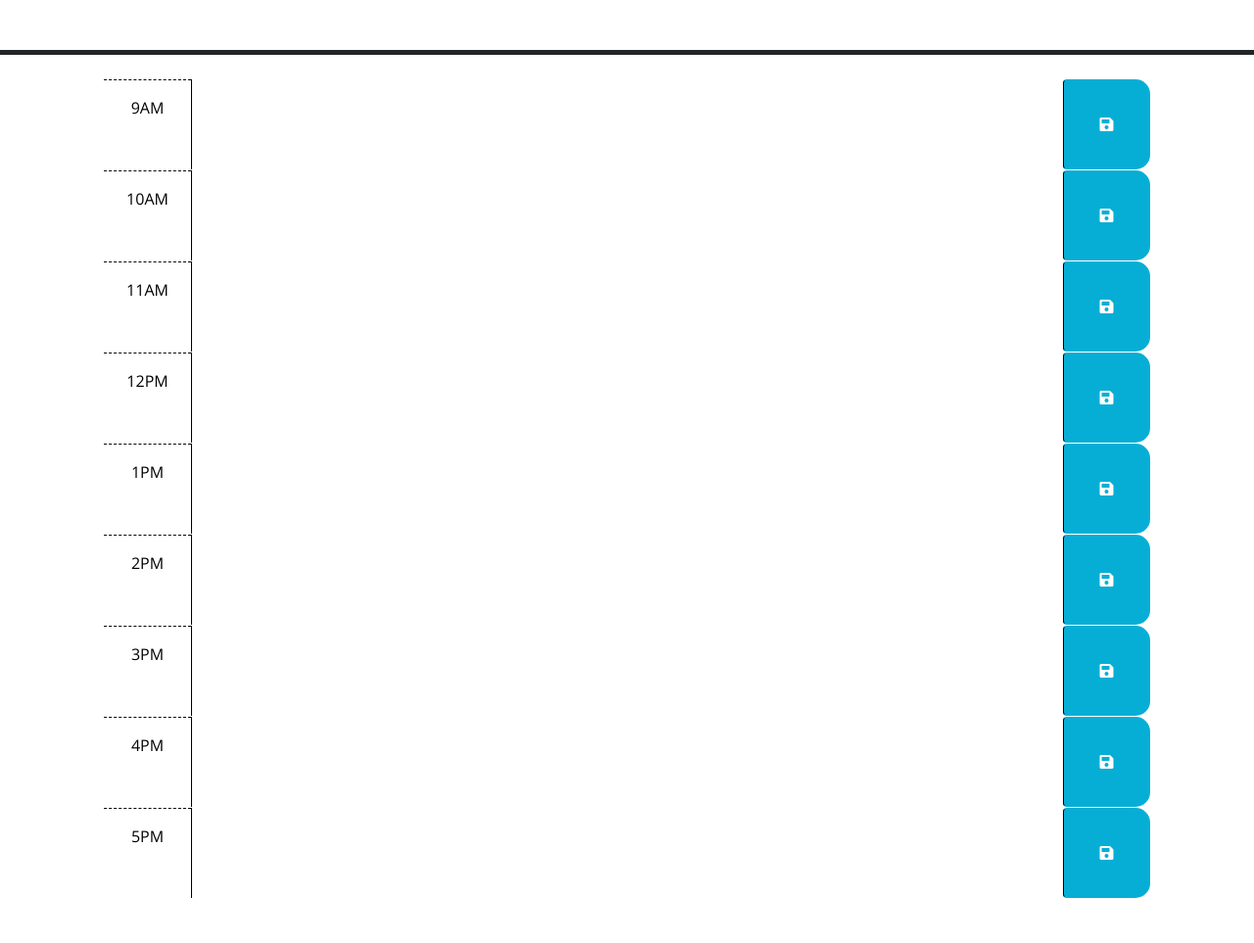
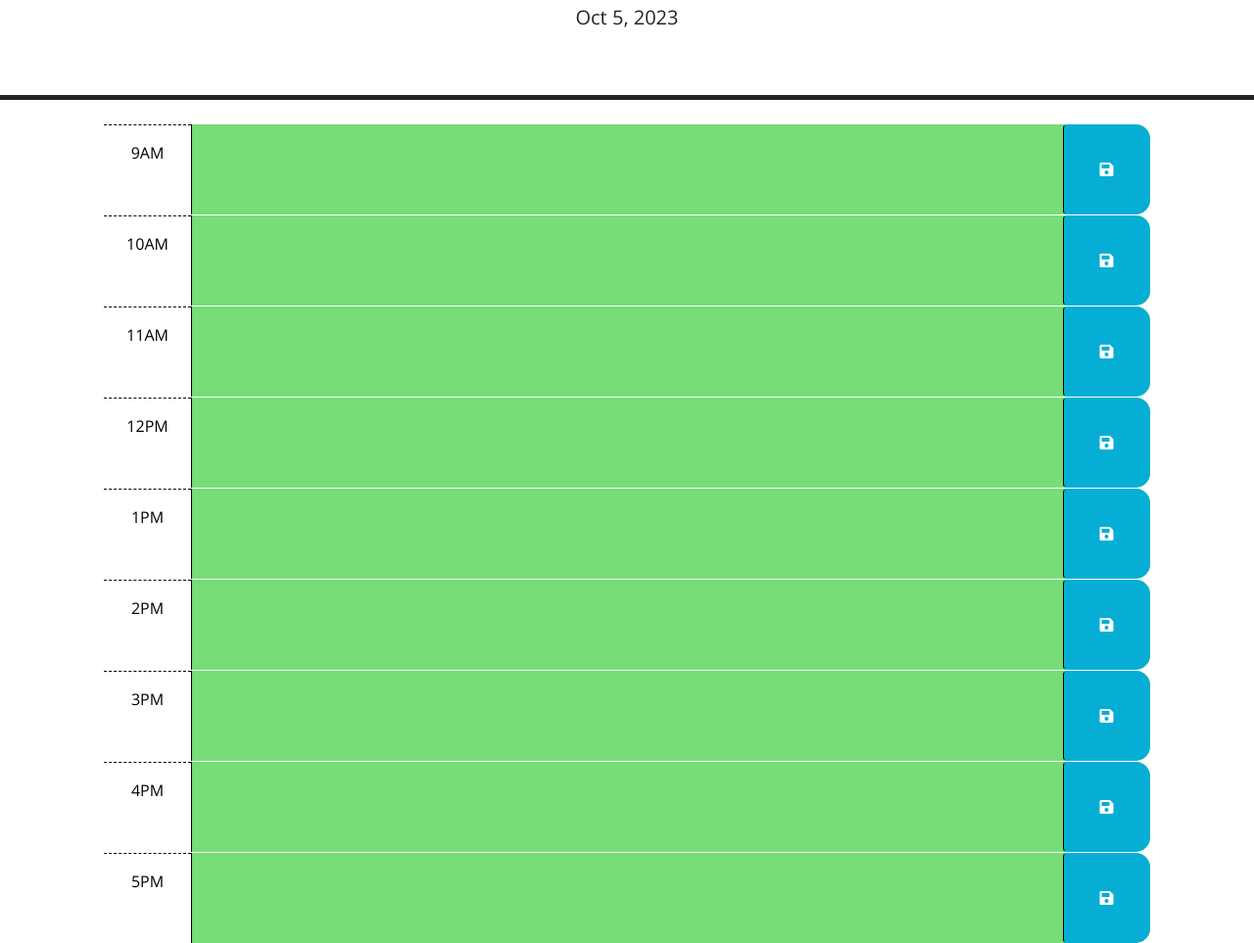
Before and after one commit to afontana405/work-day-schedule, a plain HTML site: page index.html in a window 1280 px wide. Shown: the part 176-1139 px from the top of the page at 98% size. Before the commit the page ends 1093 px from the top, so only its background shows below. Drawn offline with nearby package versions, Linux system fonts and the light colour scheme.

Commit message:
added past,present, or future class based off current time

```diff
--- a/Assets/js/script.js
+++ b/Assets/js/script.js
@@ -1,23 +1,46 @@
+var today = dayjs();
+var saveBtn = $('.saveBtn');
+var timeBlock = $('.time-block');
+var currentHour = dayjs().format('HH');
 // Wrap all code that interacts with the DOM in a call to jQuery to ensure that
 // the code isn't run until the browser has finished rendering all the elements
 // in the html.
 $(function () {
+  $('#currentDay').text(today.format('MMM D, YYYY'));
   // TODO: Add a listener for click events on the save button. This code should
   // use the id in the containing time-block as a key to save the user input in
   // local storage. HINT: What does `this` reference in the click listener
   // function? How can DOM traversal be used to get the "hour-x" id of the
   // time-block containing the button that was clicked? How might the id be
   // useful when saving the description in local storage?
-  //
-  // TODO: Add code to apply the past, present, or future class to each time
-  // block by comparing the id to the current hour. HINTS: How can the id
-  // attribute of each time-block be used to conditionally add or remove the
-  // past, present, and future classes? How can Day.js be used to get the
-  // current hour in 24-hour time?
-  //
+
+  // document.getElementsByClassName('btn-save').addEventListener('click', saveInput());
+
+  // function saveInput() {
+  //   console.log(this.id);
+  // };
+
+
   // TODO: Add code to get any user input that was saved in localStorage and set
   // the values of the corresponding textarea elements. HINT: How can the id
   // attribute of each time-block be used to do this?
-  //
-  // TODO: Add code to display the current date in the header of the page.
+
 });
+
+saveBtn.on('click', function () {
+  var textContent = $(this).siblings('.description').val();
+  var hourId = $(this).parent().attr('id');
+  localStorage.setItem(hourId, textContent);
+});
+
+// sets class and display elements based on its relation to the current hour
+for (var i = 0; i < timeBlock.length; i++) {
+  var textArea = $(timeBlock[i]).children('.description');
+  if (timeBlock[i].id < currentHour) {
+    textArea.addClass('past');
+  } else if (timeBlock[i].id == currentHour) {
+    textArea.addClass('present');
+  } else {
+    timeBlock.addClass('future');
+  }
+};
--- a/index.html
+++ b/index.html
@@ -29,18 +29,8 @@
       <p id="currentDay" class="lead"></p>
     </header>
     <div class="container-lg px-5">
-      <!-- Use class for "past", "present", and "future" to apply styles to the
-        time-block divs accordingly. The javascript will need to do this by
-        adding/removing these classes on each div by comparing the hour in the
-        id to the current hour. The html provided below is meant to be an example
-        demonstrating how the css provided can be leveraged to create the
-        desired layout and colors. The html below should be removed or updated
-        in the finished product. Remember to delete this comment once the
-        code is implemented.
-        -->
-
       <!-- Example of a past time block. The "past" class adds a gray background color. -->
-      <div id="hour-9" class="row time-block">
+      <div id="9" class="row time-block">
         <div class="col-2 col-md-1 hour text-center py-3">9AM</div>
         <textarea class="col-8 col-md-10 description" rows="3"> </textarea>
         <button class="btn saveBtn col-2 col-md-1" aria-label="save">
@@ -49,7 +39,7 @@
       </div>
 
       <!-- Example of a a present time block. The "present" class adds a red background color. -->
-      <div id="hour-10" class="row time-block">
+      <div id="10" class="row time-block">
         <div class="col-2 col-md-1 hour text-center py-3">10AM</div>
         <textarea class="col-8 col-md-10 description" rows="3"> </textarea>
         <button class="btn saveBtn col-2 col-md-1" aria-label="save">
@@ -58,49 +48,49 @@
       </div>
 
       <!-- Example of a future time block. The "future" class adds a green background color. -->
-      <div id="hour-11" class="row time-block">
+      <div id="11" class="row time-block">
         <div class="col-2 col-md-1 hour text-center py-3">11AM</div>
         <textarea class="col-8 col-md-10 description" rows="3"> </textarea>
         <button class="btn saveBtn col-2 col-md-1" aria-label="save">
           <i class="fas fa-save" aria-hidden="true"></i>
         </button>
       </div>
-      <div id="hour-12" class="row time-block">
+      <div id="12" class="row time-block">
         <div class="col-2 col-md-1 hour text-center py-3">12PM</div>
         <textarea class="col-8 col-md-10 description" rows="3"> </textarea>
         <button class="btn saveBtn col-2 col-md-1" aria-label="save">
           <i class="fas fa-save" aria-hidden="true"></i>
         </button>
       </div>
-      <div id="hour-13" class="row time-block">
+      <div id="13" class="row time-block">
         <div class="col-2 col-md-1 hour text-center py-3">1PM</div>
         <textarea class="col-8 col-md-10 description" rows="3"> </textarea>
         <button class="btn saveBtn col-2 col-md-1" aria-label="save">
           <i class="fas fa-save" aria-hidden="true"></i>
         </button>
       </div>
-      <div id="hour-14" class="row time-block">
+      <div id="14" class="row time-block">
         <div class="col-2 col-md-1 hour text-center py-3">2PM</div>
         <textarea class="col-8 col-md-10 description" rows="3"> </textarea>
         <button class="btn saveBtn col-2 col-md-1" aria-label="save">
           <i class="fas fa-save" aria-hidden="true"></i>
         </button>
       </div>
-      <div id="hour-15" class="row time-block">
+      <div id="15" class="row time-block">
         <div class="col-2 col-md-1 hour text-center py-3">3PM</div>
         <textarea class="col-8 col-md-10 description" rows="3"> </textarea>
         <button class="btn saveBtn col-2 col-md-1" aria-label="save">
           <i class="fas fa-save" aria-hidden="true"></i>
         </button>
       </div>
-      <div id="hour-16" class="row time-block">
+      <div id="16" class="row time-block">
         <div class="col-2 col-md-1 hour text-center py-3">4PM</div>
         <textarea class="col-8 col-md-10 description" rows="3"> </textarea>
         <button class="btn saveBtn col-2 col-md-1" aria-label="save">
           <i class="fas fa-save" aria-hidden="true"></i>
         </button>
       </div>
-      <div id="hour-17" class="row time-block">
+      <div id="17" class="row time-block">
         <div class="col-2 col-md-1 hour text-center py-3">5PM</div>
         <textarea class="col-8 col-md-10 description" rows="3"> </textarea>
         <button class="btn saveBtn col-2 col-md-1" aria-label="save">
```
